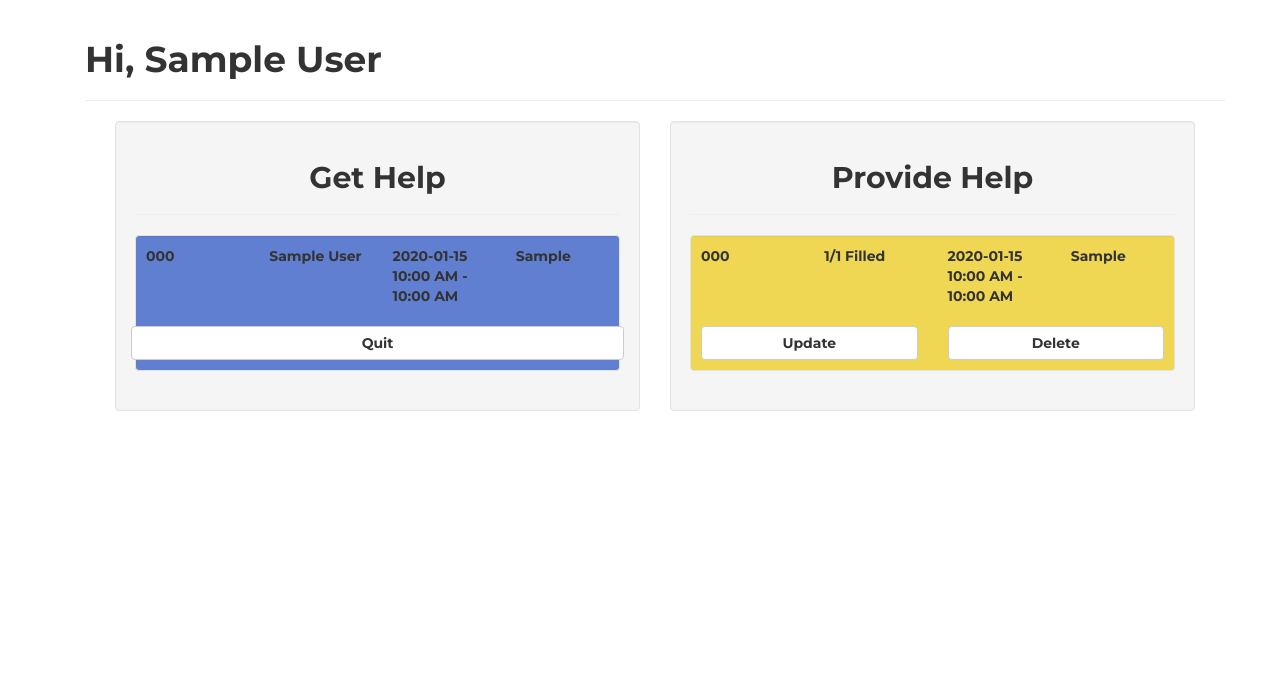
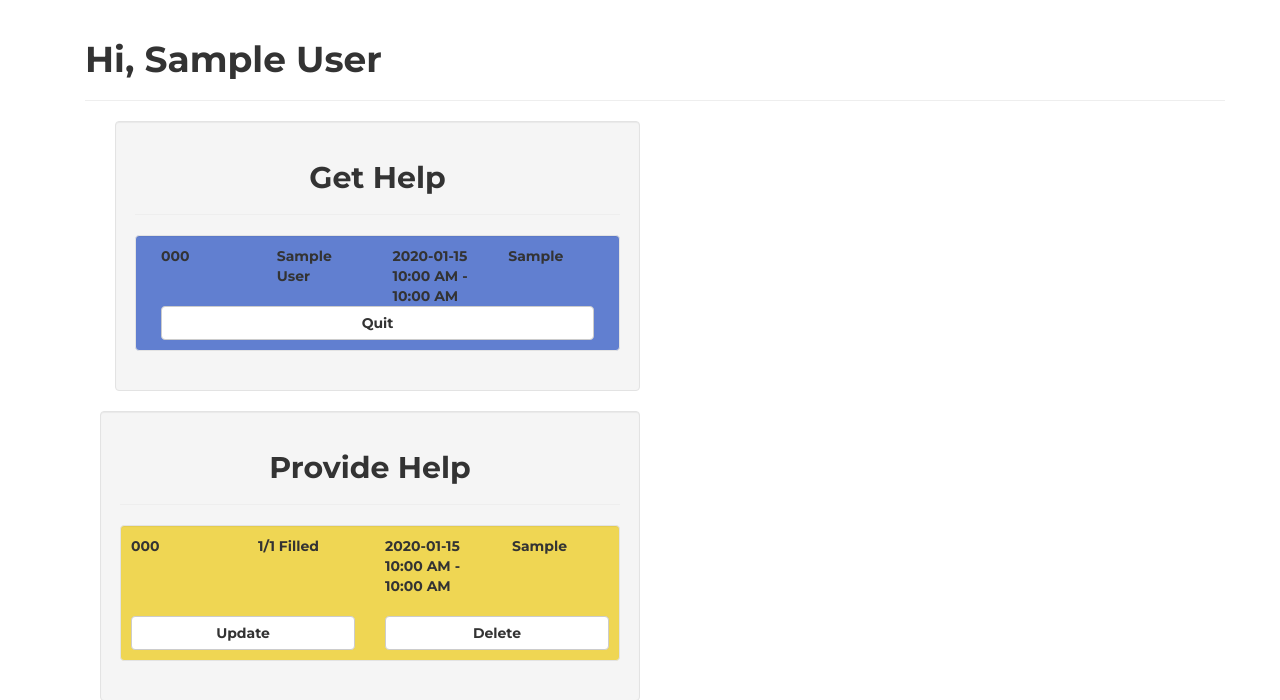
Before and after one commit to azhenxuan/help, a Flask app: page /home in a window 1280 px wide. Shown: the part 50-750 px from the top of the page. Run offline with Flask 2, Linux system fonts and the light colour scheme; a user stored in the database is signed in; tables that the repository leaves empty hold one stand-in row (values such as "Sample post"); some libraries are stand-ins or nearby versions.

Commit message:
fixed logout path and quit button síze

```diff
--- a/app/__init__.py
+++ b/app/__init__.py
@@ -9,7 +9,6 @@ db = SQLAlchemy()
 
 login_manager = LoginManager()
 login_manager.session_protection = 'strong'
-login_manager.login_view = 'auth.login'
 
 def create_app(config_name):
     app = Flask(__name__)
--- a/app/main/errors.py
+++ b/app/main/errors.py
@@ -1,11 +1,11 @@
-from flask import render_template, redirect, url_for
+from flask import render_template, redirect, url_for, flash
 from . import main
 
 # Error Handling
 @main.app_errorhandler(401)
 def logged_out(e):
     flash("You are currently logged out. Please log in.")
-    return redirect(url_for('index'))
+    return redirect(url_for('.index'))
 
 @main.app_errorhandler(404)
 def page_not_found(e):
--- a/app/templates/see_schedule.html
+++ b/app/templates/see_schedule.html
@@ -20,7 +20,6 @@
 
                 {% for consult in get_help %}
                 <div class="container-fluid well consult">
-                    <div class="row">
                     <div class="col-md-3">
                         {{consult.module_code}}
                     </div>
@@ -35,12 +34,12 @@
                     <div class="col-md-3">
                         {{ consult.venue }}
                     </div>
-                    </div>
                     <br>
-                    <div class="row">
+                    <div class="col-md-12">
                         <a href="quit_class/{{consult.consult_id}}" class="btn btn-block btn-default" aria-label="Quit">
                           <strong>Quit</strong>
                         </a>
+                    </div>
                     </div>
                 </div>
                 {% endfor %}
```
Lines whose indentation alone changed are shown as unchanged.
